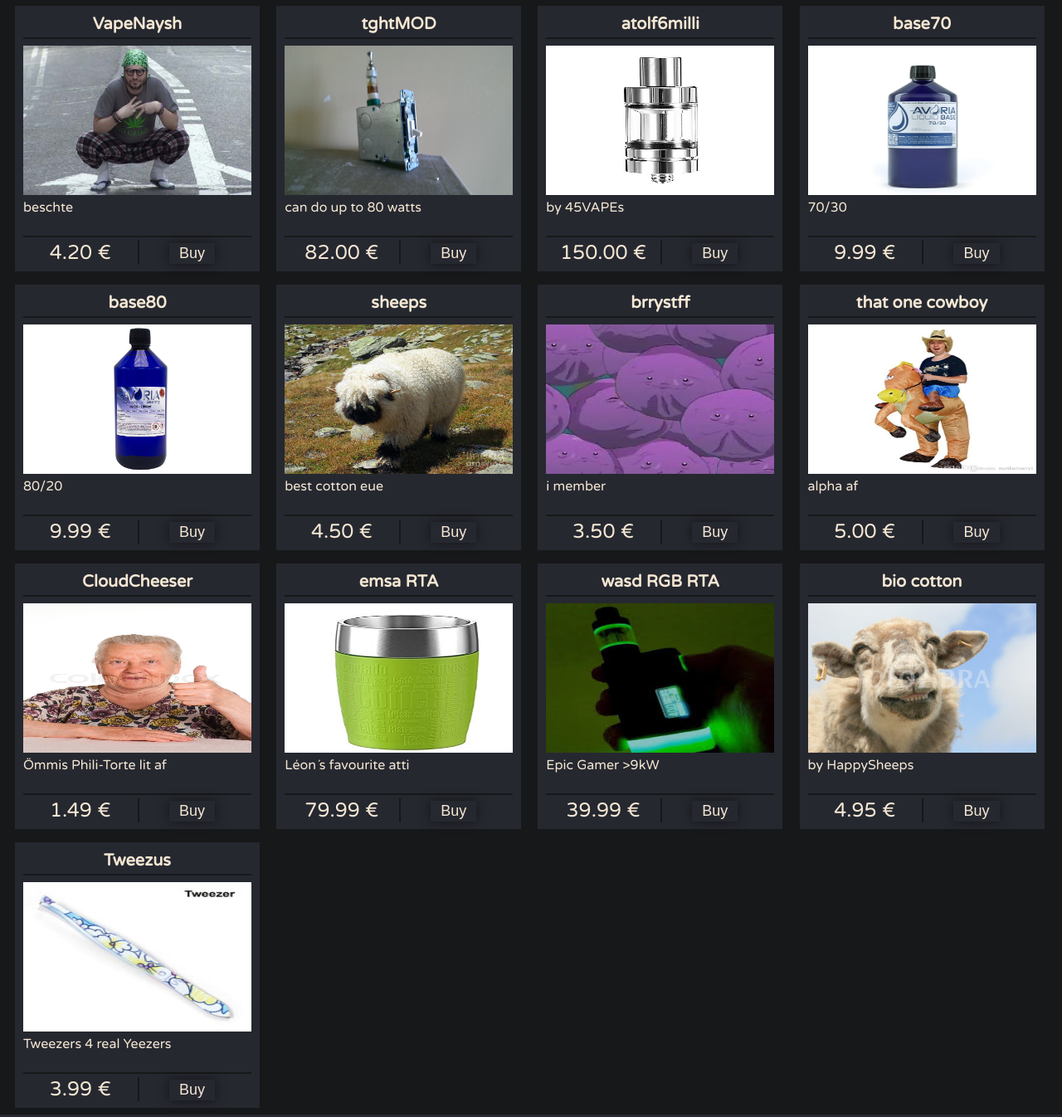
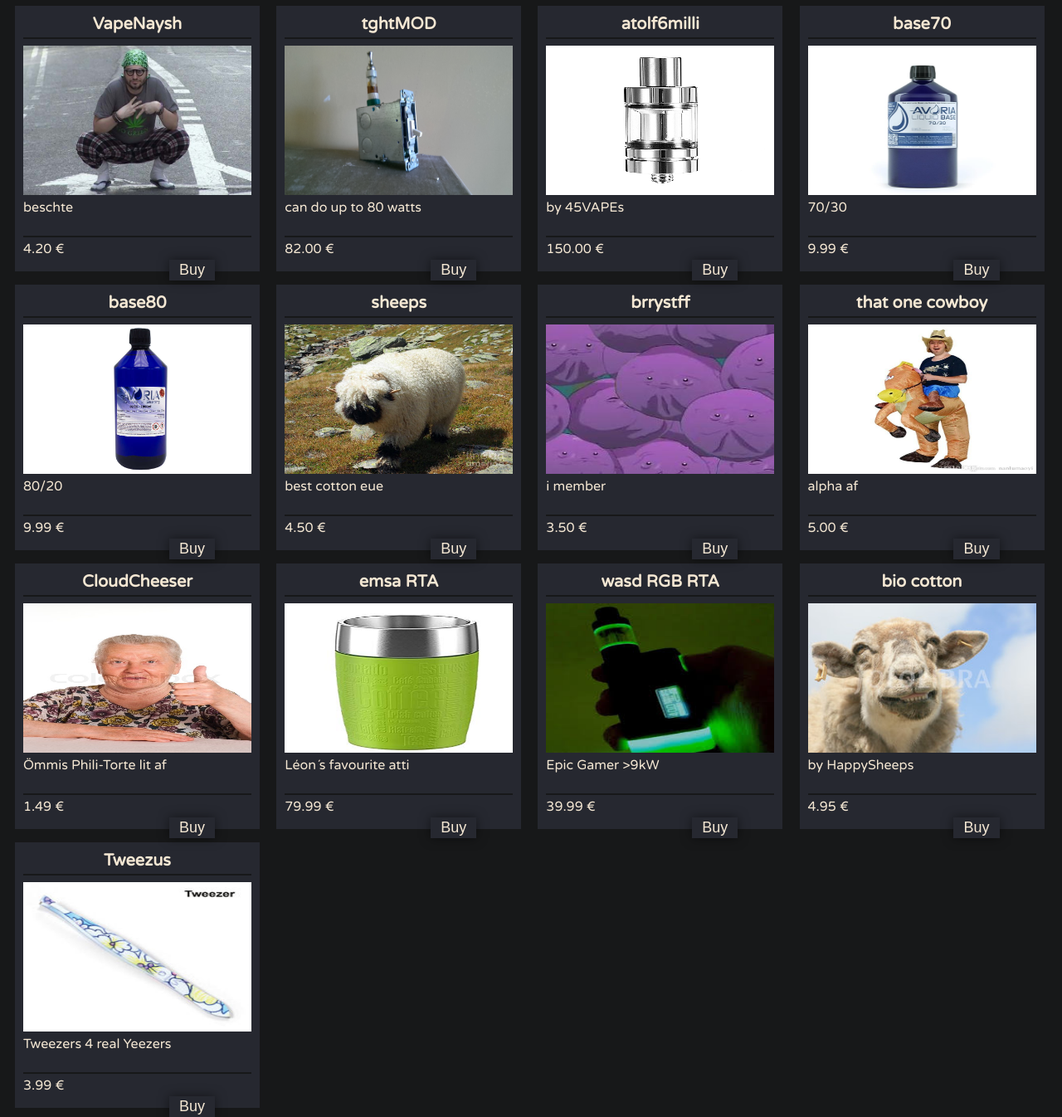
Before and after one commit to ldawert/millionAIRv2, a PHP site: page / in a window 1280 px wide. Shown: the part 191-1537 px from the top of the page at 83% size. Run offline with PHP 8.4, Linux system fonts and the light colour scheme; data comes from the database, SQL or seed files in the repository.

Commit message:
fixinf stuff

```diff
--- a/css/article.css
+++ b/css/article.css
@@ -1,7 +1,7 @@
 /*****************************************************************************************************************\
 *******************************************************************************************************************
 ***
-***    Document created by:  Julian Bründl, Léon Dawert, Bedridin Ouelhazi
+***    Document created by:  Julian Bründl, Léon Dawert, Bedredin Ouelhazi
 ***
 ***    This document defines the layout of all article components
 ***
--- a/css/font.css
+++ b/css/font.css
@@ -1,7 +1,7 @@
 /*****************************************************************************************************************\
 *******************************************************************************************************************
 ***
-***    Document created by:  Julian Bründl, Léon Dawert, Bedridin Ouelhazi
+***    Document created by:  Julian Bründl, Léon Dawert, Bedredin Ouelhazi
 ***
 ***    This document defines the layout of all font/text components
 ***
@@ -70,14 +70,5 @@ a:hover {
   padding-bottom: 4px;
   border-bottom: 2px solid var(--color-bg);
 }
-
-/*  Styling for the title of article prices  */
-.article_price {
-  float:left;
-  width: 50%;
-  font-size: 24px;
-  text-align: center;
-  border-right: 2px solid var(--color-bg);
-}
 /**                                    **\
 \****************************************/
```
